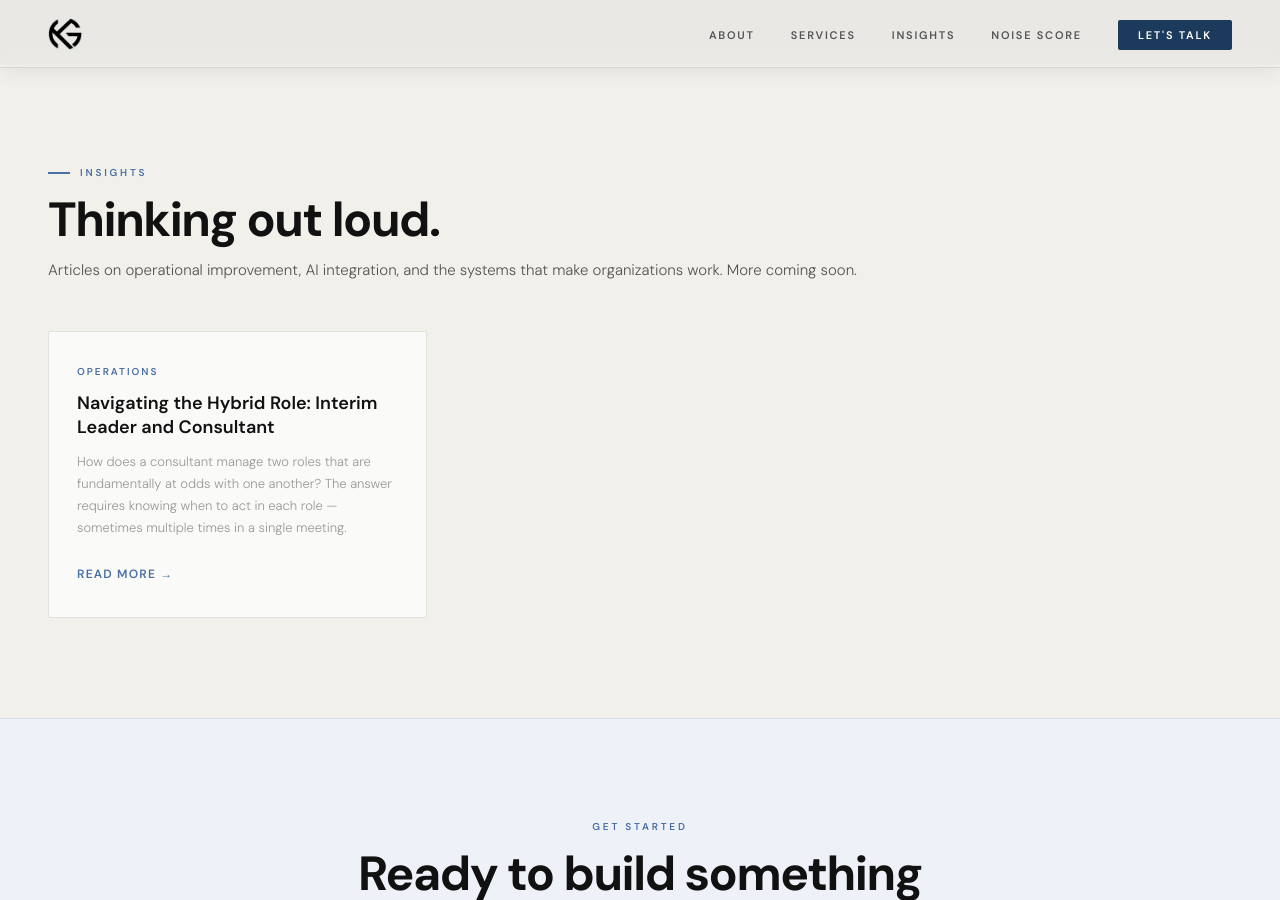
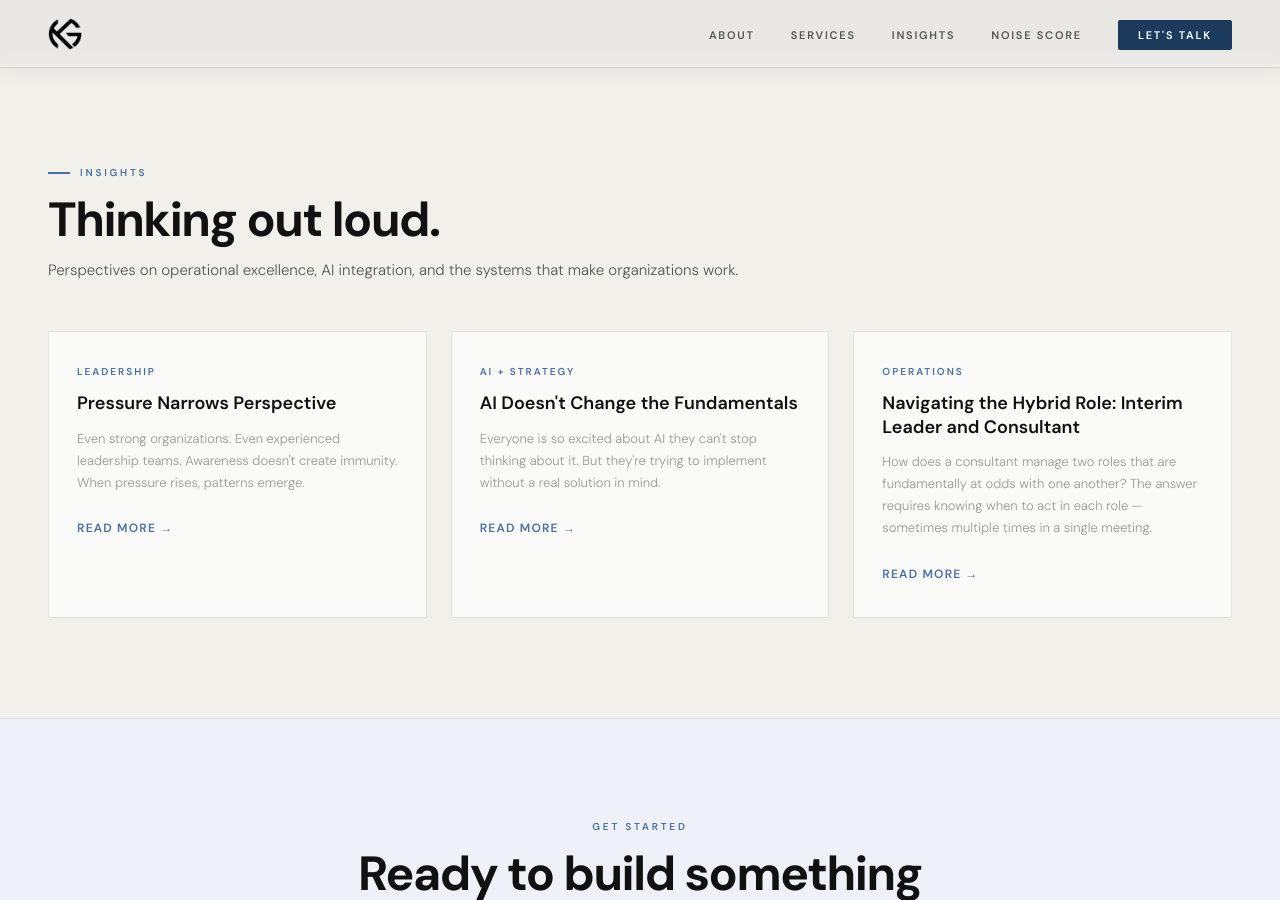
Before and after one commit to BMeaux5/keltergroup-site, a Jekyll site: the page index.html, which Jekyll copies as it is, in a window 1280 px wide and 900 px high, scrolled down 4205 px. Built offline with Jekyll 4.4.1, drawn with Linux system fonts in a browser that asks for light colours.

Commit message:
Revise insights section and add new articles
Updated insights section with new content and tags.

```diff
--- a/index.html
+++ b/index.html
@@ -222,12 +222,24 @@
     </div>
   </section>
 
-  <!-- INSIGHTS PLACEHOLDER -->
+<!-- INSIGHTS -->
   <section class="insights" id="insights">
     <div class="eyebrow">Insights</div>
     <h2 class="sec-title">Thinking out loud.</h2>
-    <p class="sec-body">Articles on operational improvement, AI integration, and the systems that make organizations work. More coming soon.</p>
+    <p class="sec-body">Perspectives on operational excellence, AI integration, and the systems that make organizations work.</p>
     <div class="insights-grid">
+      <div class="insight-card">
+        <div class="insight-tag">Leadership</div>
+        <h3 class="insight-title">Pressure Narrows Perspective</h3>
+        <p class="insight-excerpt">Even strong organizations. Even experienced leadership teams. Awareness doesn't create immunity. When pressure rises, patterns emerge.</p>
+        <a href="insights/pressure-perspective" class="insight-link">Read More &rarr;</a>
+      </div>
+      <div class="insight-card">
+        <div class="insight-tag">AI + Strategy</div>
+        <h3 class="insight-title">AI Doesn't Change the Fundamentals</h3>
+        <p class="insight-excerpt">Everyone is so excited about AI they can't stop thinking about it. But they're trying to implement without a real solution in mind.</p>
+        <a href="insights/ai-fundamentals" class="insight-link">Read More &rarr;</a>
+      </div>
       <div class="insight-card">
         <div class="insight-tag">Operations</div>
         <h3 class="insight-title">Navigating the Hybrid Role: Interim Leader and Consultant</h3>
```
